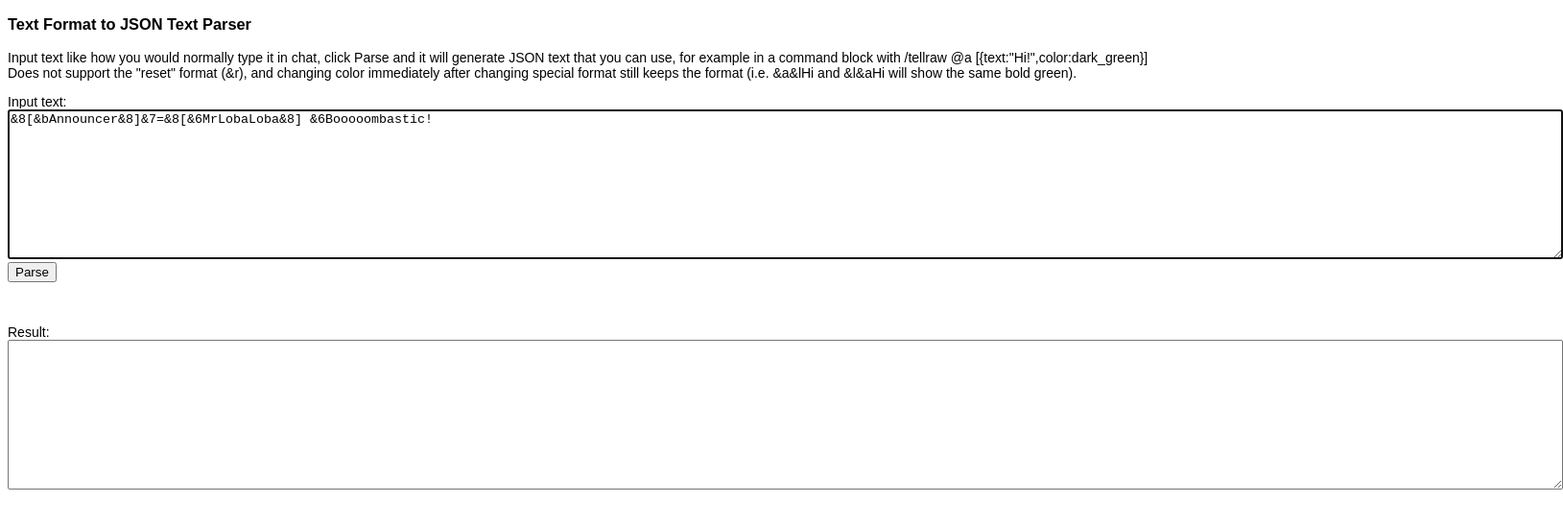
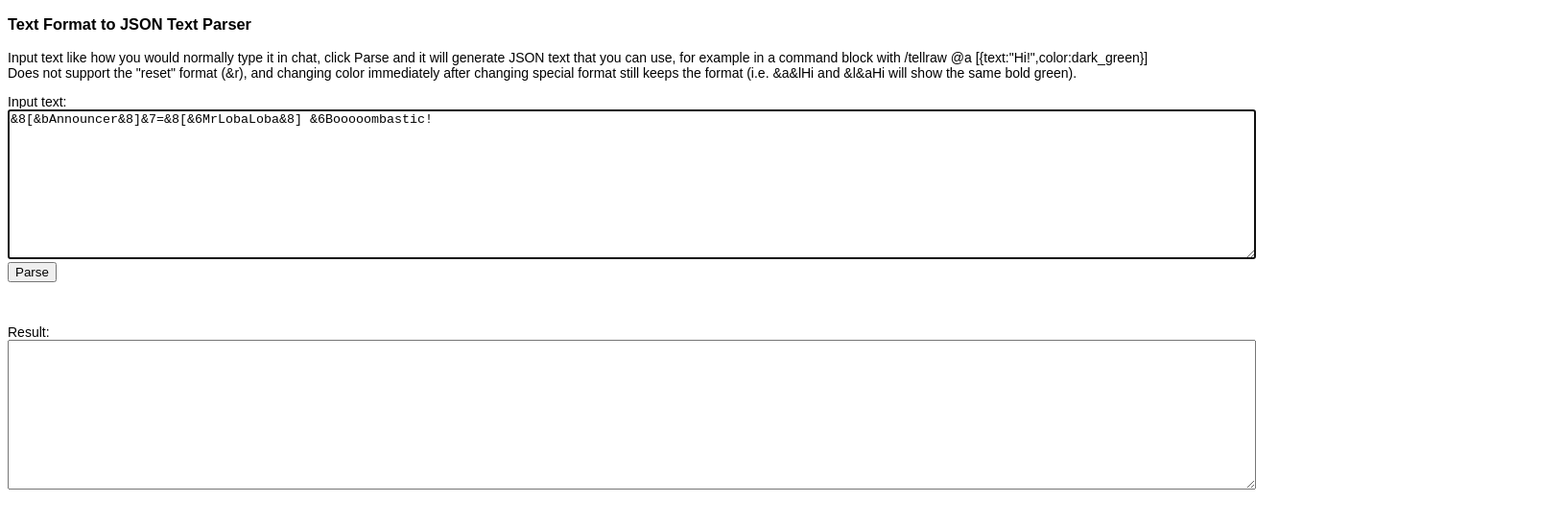
Before and after one commit to Smokezarn/Kyzderp.github.io, a plain HTML site: page minecraft/FormatToJson.html in a window 1280 px wide. Shown: the whole page at 96% size, 1629 px wide, since content can reach past the window. Drawn offline with Linux system fonts and the light colour scheme.

Commit message:
Apparently work laptop's resolution is wayyy better

```diff
--- a/minecraft/FormatToJson.html
+++ b/minecraft/FormatToJson.html
@@ -12,13 +12,13 @@
 		</p>
 		<p>
 			Input text:<br/>
-			<textarea id="inputtext" rows="10" cols="200" autofocus>&8[&bAnnouncer&8]&7=&8[&6MrLobaLoba&8] &6Booooombastic!</textarea><br/>
+			<textarea id="inputtext" rows="10" cols="160" autofocus>&8[&bAnnouncer&8]&7=&8[&6MrLobaLoba&8] &6Booooombastic!</textarea><br/>
 			<input id="submit" type="button" value="Parse" onClick="submitForm()"></input>
 		</p>
 		<p id="message"><br/></p>
 		<p>
 			Result:<br/>
-			<textarea id="outputtext" rows="10" cols="200"></textarea>
+			<textarea id="outputtext" rows="10" cols="160"></textarea>
 		</p>
 	</body>
 	<script type="text/javascript">
```
